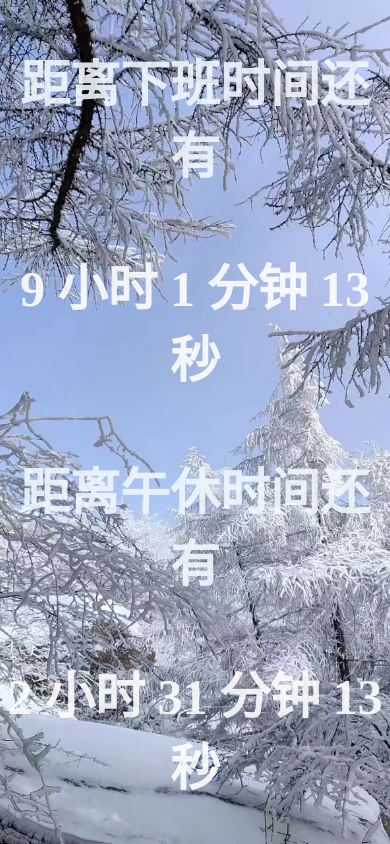
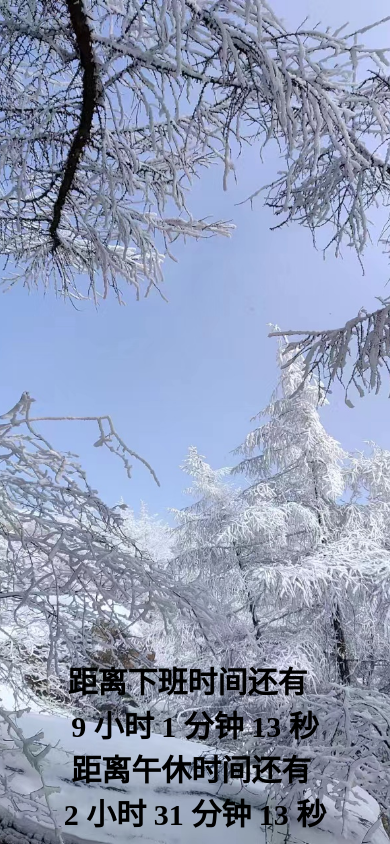
Before and after one commit to buouyu/my-tool, a plain HTML site: page tool/cc_clock_of.html in a window 390 px wide. Drawn offline with Linux system fonts and the light colour scheme.

Commit message:
cc倒计时2

```diff
--- a/tool/cc_clock_of.html
+++ b/tool/cc_clock_of.html
@@ -18,40 +18,85 @@
 
         .wrapper {
             display: flex;
-            flex-direction: column;
+            align-items: flex-end;
             justify-content: center;
-            align-items: center;
-            font-size: 50px;
+            font-size: 30px;
             font-weight: bold;
             background: url(./assets/bg-img.jpg) no-repeat center;
             background-size: cover;
+            /* padding: 30px 0; */
         }
 
         .wrapper div {
-            text-align: center;
-            margin: 30px 0;
+            /* text-align: center;
+            margin: 30px 0; */
         }
 
         .name1,
         .name2 {
             /* font-size: ; */
-            color: rgba(240, 248, 255, 0.884);
+            color: rgb(0, 0, 0);
         }
 
         .time1,
         .time2 {
-            color: rgba(255, 255, 255, 0.884);
+            color: rgb(0, 0, 0);
 
+        }
+
+        .bottom-show {
+            display: flex;
+            padding: 30px 0;
+        }
+
+        .item {
+            display: flex;
+            padding: 0 30px;
+        }
+
+        @media screen and (max-width: 1090px) {
+            .bottom-show {
+                flex-direction: column;
+                justify-content: center;
+                align-items: center;
+                padding: 20px 0;
+            }
+
+            /* .item {
+                display: flex;
+                padding: 0 30px;
+            } */
+        }
+
+        @media screen and (max-width: 585px) {
+
+            .bottom-show{
+                padding: 10px 0;
+            }
+            .item {
+                flex-direction: column;
+                justify-content: center;
+                align-items: center;
+            }
         }
     </style>
 </head>
 
 <body>
     <div class="wrapper">
-        <div class="name1">距离下班时间还有 </div>
-        <div class="time1"></div>
-        <div class="name2">距离午休时间还有 </div>
-        <div class="time2"></div>
+        <div class="bottom-show">
+            <div class="item">
+                <div class="name1">距离下班时间还有 &nbsp; </div>
+                <div class="time1"></div>
+            </div>
+            <div class="item">
+                <div class="name2">距离午休时间还有&nbsp; </div>
+                <div class="time2"></div>
+            </div>
+
+
+        </div>
+
     </div>
     <script>
 
```
